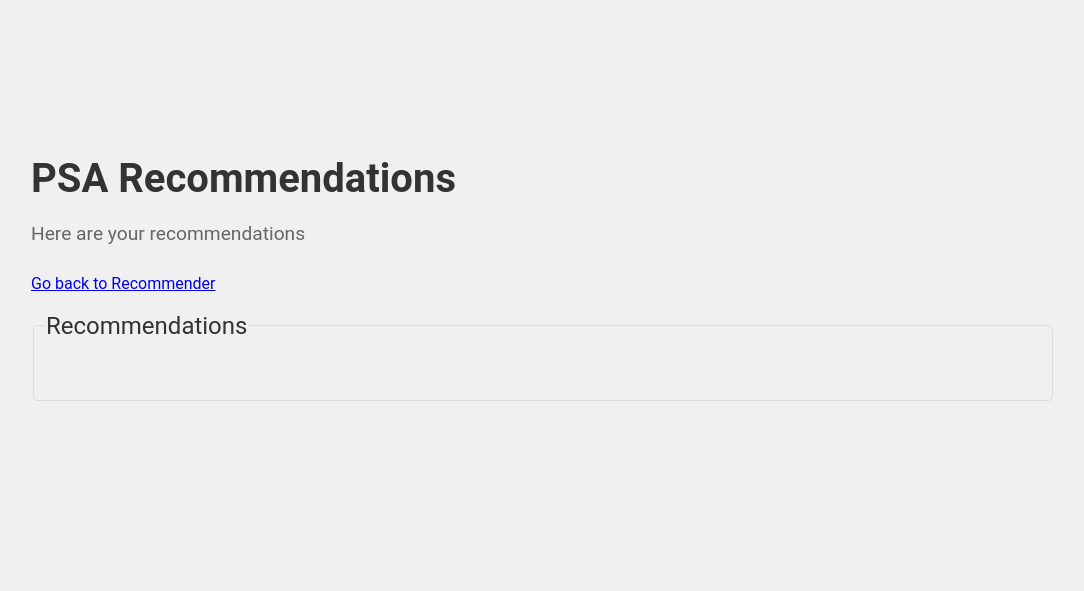
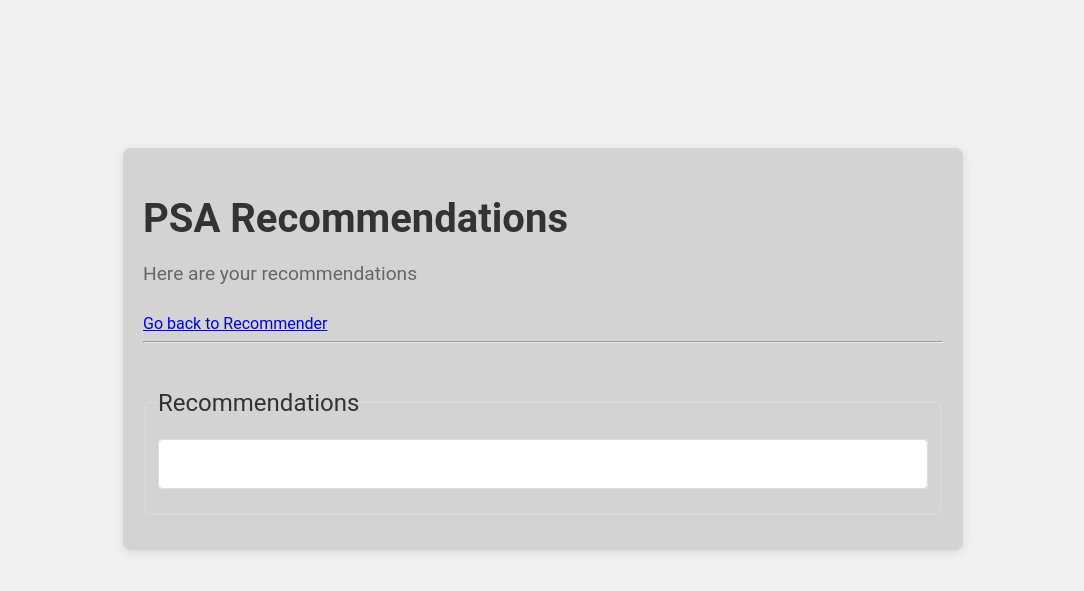
Before and after one commit to yjiahao/Public-Service-Announcement, a Flask app: template app/templates/results.html in a window 1280 px wide. Shown: the top 591 px of the page, without its empty margins (97-1181 px from the left). Run offline with Flask 3, Linux system fonts and the light colour scheme; the template is opened without the code that fills it, so the values that code supplies are empty.

Commit message:
Update results.html

```diff
--- a/app/templates/results.html
+++ b/app/templates/results.html
@@ -7,14 +7,19 @@
         <title>PSA Recommendations</title>
     </head>
     <body>
+        <div>
             <h1>PSA Recommendations</h1>
             <p>Here are your recommendations</p>
             <a href="{{ url_for('home') }}">Go back to Recommender</a>
+            <hr>
             <br>
             <br>
             <fieldset>
                 <legend>Recommendations</legend>
+                <fieldset class="see">
                     <p>{{ recommendations }}</p>
                 </fieldset>
+            </fieldset>
+        </div>
     </body>
 </html>
```
Lines whose indentation alone changed are shown as unchanged.
